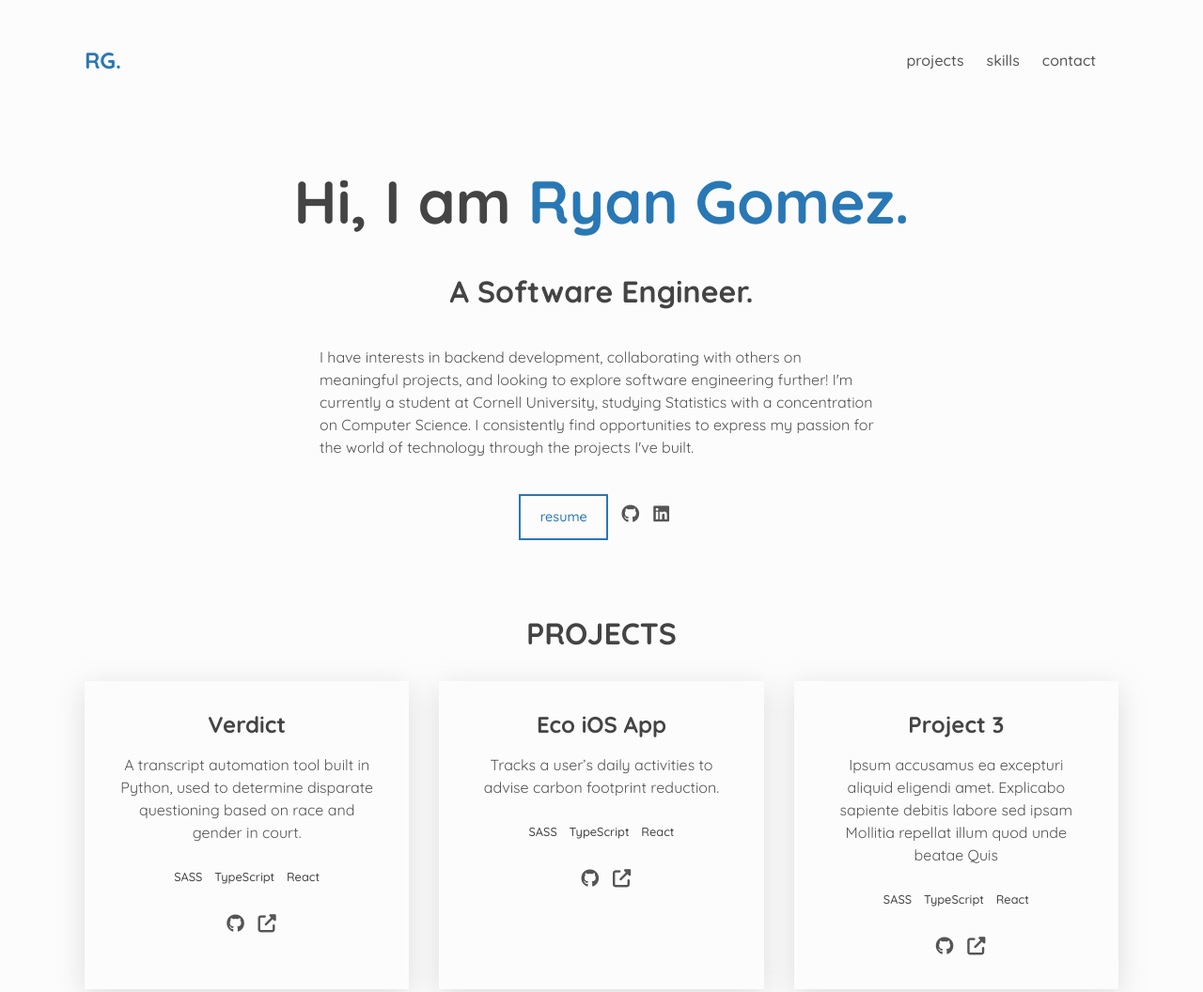
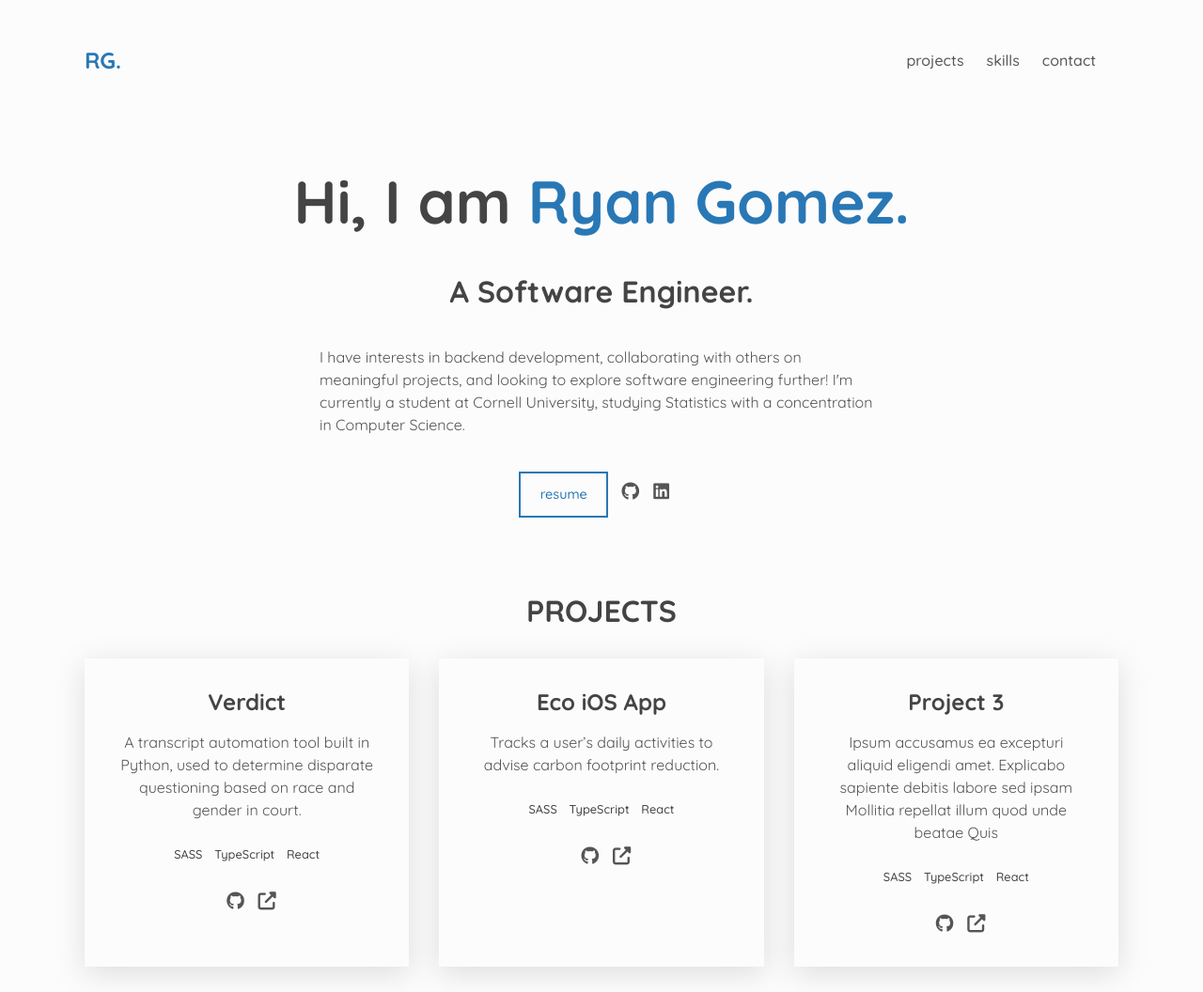
Before and after one commit to rdata08/rdata08.github.io, a plain HTML site: page index.html in a window 1280 px wide. Shown: the top 1056 px of the page at 94% size. Drawn offline with Linux system fonts and the light colour scheme.

Commit message:
Update About Section

```diff
--- a/index.html
+++ b/index.html
@@ -50,8 +50,7 @@
         further!
 
         I'm currently a student at Cornell University, studying Statistics
-        with a concentration on Computer Science. I consistently find opportunities
-        to express my passion for the world of technology through the projects I've built.
+        with a concentration in Computer Science.
       </p>
 
       <div class="about__contact center">
```
